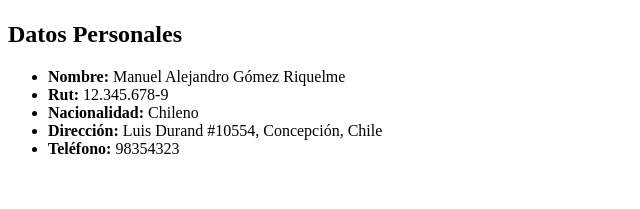
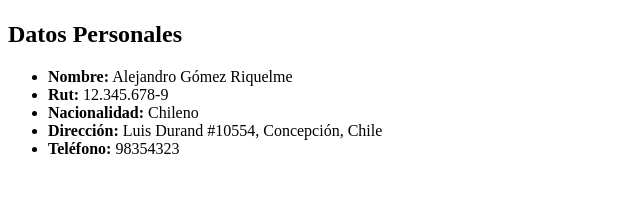
Before and after one commit to 0neSh00t/Desafio1, a plain HTML site: page index.html in a window 1280 px wide. Shown: the part 313-522 px from the top of the page, 0-640 px from the left. Drawn offline with Linux system fonts and the light colour scheme.

Commit message:
Update index.html

```diff
--- a/index.html
+++ b/index.html
@@ -16,7 +16,7 @@
 
     <h2>Datos Personales</h2>
     <ul>
-        <li><b>Nombre:</b> Manuel Alejandro Gómez Riquelme</li>
+        <li><b>Nombre:</b> Alejandro Gómez Riquelme</li>
         <li><b>Rut:</b> 12.345.678-9</li>
         <li><b>Nacionalidad:</b> Chileno</li>
         <li><b>Dirección:</b> Luis Durand #10554, Concepción, Chile</li>
```
